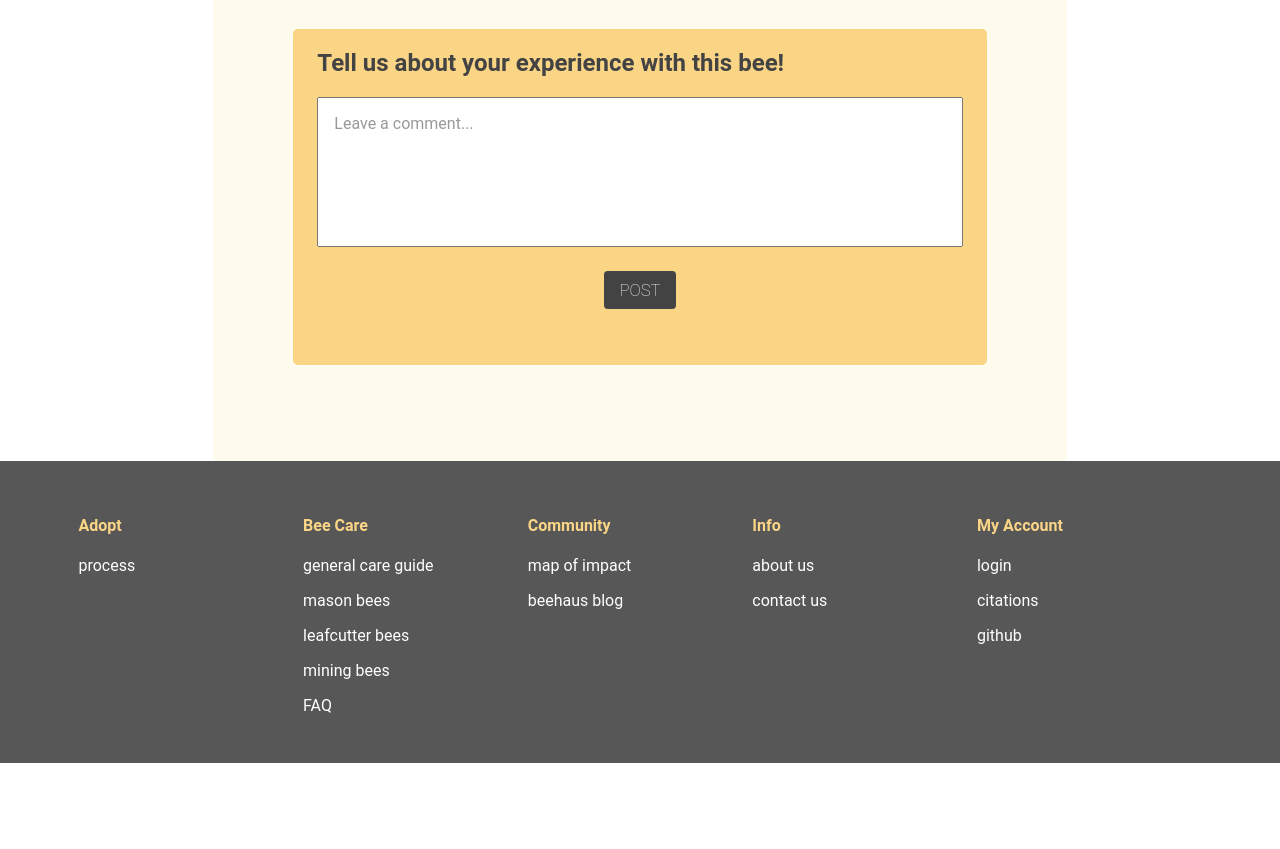
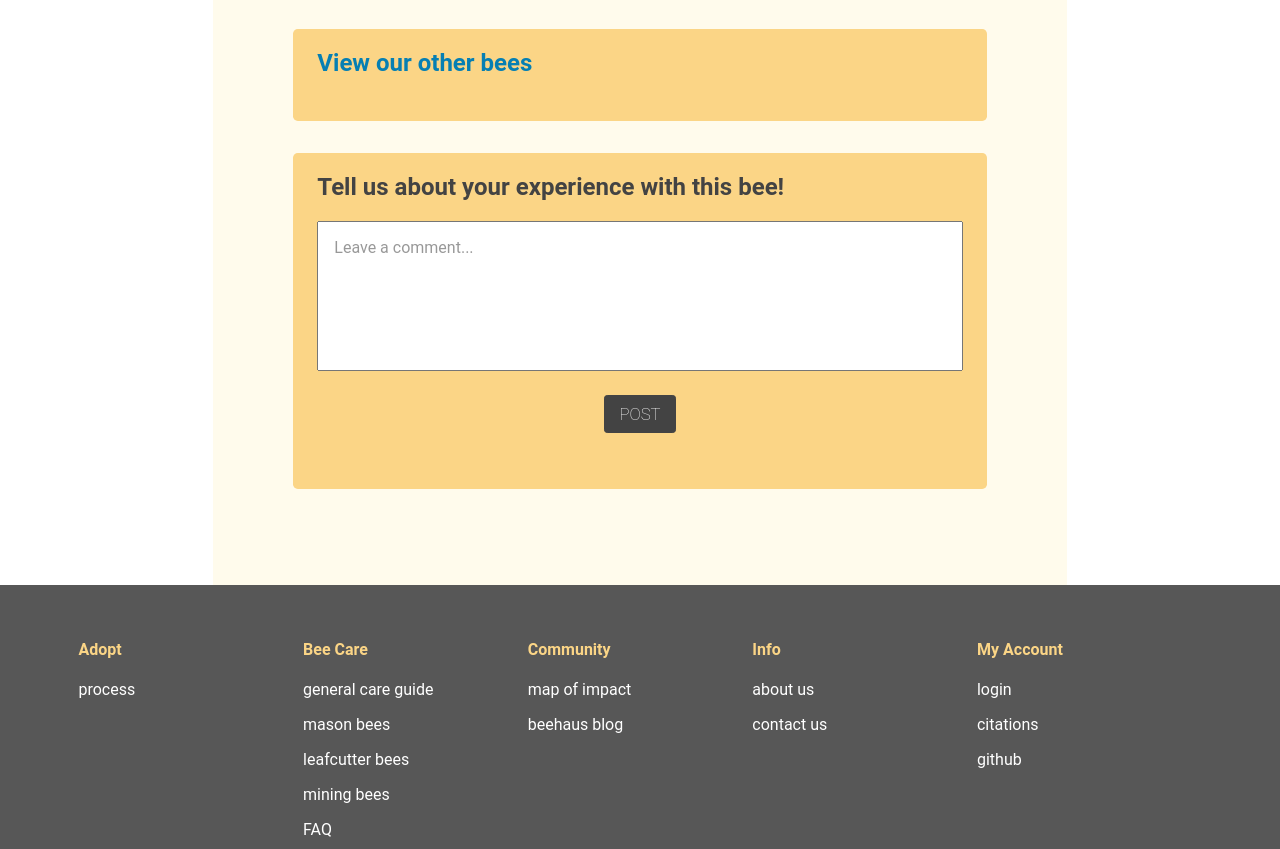
Before and after one commit to RobinGeorge1/beehaus, a plain HTML site: page care-leafcutter.html in a window 1280 px wide. Shown: the part 3640-4489 px from the top of the page. Before the commit the page ends 4403 px from the top, so only its background shows below. Drawn offline with Linux system fonts and the light colour scheme.

Commit message:
Added link to other bees on detailed pages

```diff
--- a/care-leafcutter.html
+++ b/care-leafcutter.html
@@ -145,10 +145,13 @@
 					</section>
 
 					<section class="col1-container">
+						<h2><a class="text-link" href="care-general.html#our-bees">View our other bees</a></h2>
+					</section>
+
+					<section class="col1-container">
 						<h2>Tell us about your experience with this bee!</h2>
 						<form class="flex-row">
 							<textarea class="comment-text" rows="2" placeholder="Leave a comment..."></textarea>
-							<!-- <input class="comment-text" type="text" placeholder="Leave a comment..."> -->
 							<input class="contact-us-button" type="submit" value="Post">
 						</form>
 					</section>
```
Also changed, not shown: care-general.html (+1 -1 lines), care-mason.html (+4 -1 lines), care-mining.html (+4 -1 lines).
